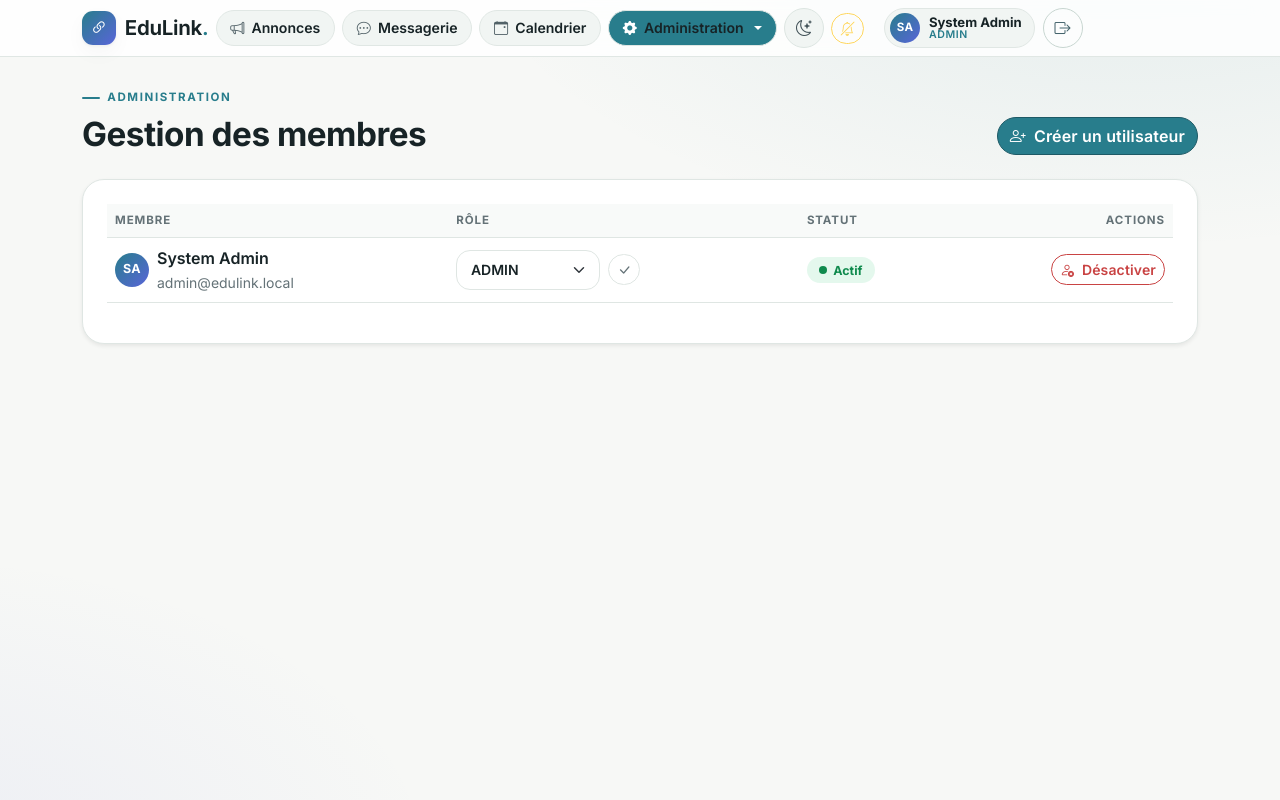
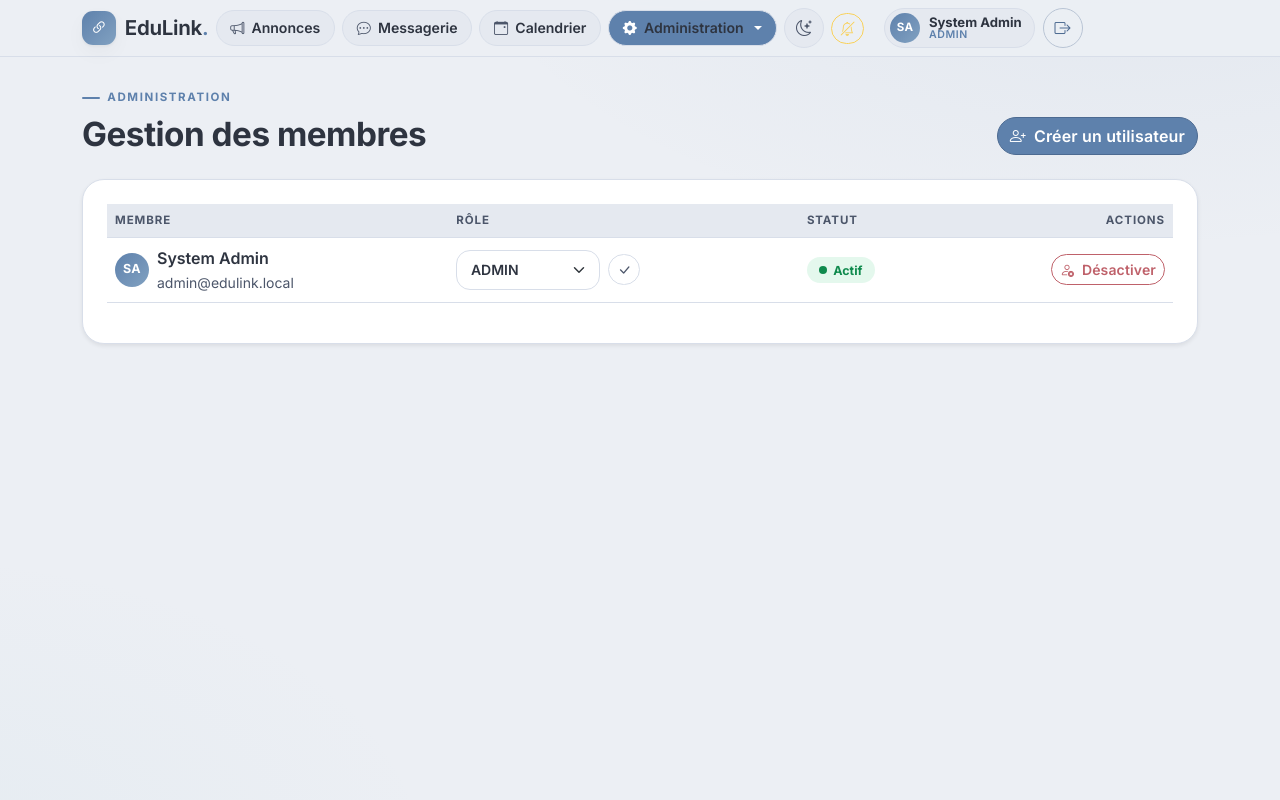
Before and after one commit to JneiraS/EduLink, a Flask app: page /admin/members in a window 1280 px wide. Run offline with Flask 3, Linux system fonts and the light colour scheme; a user stored in the database is signed in; some libraries are stand-ins or nearby versions.

Commit message:
Update color palette for light and dark themes
Adjust many CSS variables to a new palette (brand, accent, semantic
colors, atmosphere) for both light and dark modes. Also refine
nav/button
hover colors and tweak a background color-mix ratio for subtle contrast.

```diff
--- a/app/interfaces/web/static/css/app.css
+++ b/app/interfaces/web/static/css/app.css
@@ -22,17 +22,17 @@
           CORE — LIGHT
           ========================================================= */
 
-    --bg-1: #f7f8f6;
-    --bg-2: #eef1ee;
+    --bg-1: #eceff4;
+    --bg-2: #e5e9f0;
 
     --surface: #ffffff;
-    --surface-muted: #f8faf9;
-    --surface-strong: #edf2f0;
-
-    --text: #172326;
-    --text-soft: #647277;
-
-    --line: #dfe6e3;
+    --surface-muted: #e5e9f0;
+    --surface-strong: #d8dee9;
+
+    --text: #2e3440;
+    --text-soft: #4c566a;
+
+    --line: #d8dee9;
 
     --bs-heading-color: var(--text);
 
@@ -41,38 +41,38 @@
           ========================================================= */
 
     /* Main identity */
-    --brand: #287d8c;
-    --brand-light: #58b4c0;
-    --brand-strong: #1d5965;
-    --brand-soft: #e6f3f4;
+    --brand: #5e81ac;
+    --brand-light: #81a1c1;
+    --brand-strong: #4c6a91;
+    --brand-soft: #e5e9f0;
 
     /* Secondary accent */
-    --accent: #5965d8;
-    --accent-strong: #454fb7;
-    --accent-soft: #eef0ff;
+    --accent: #b48ead;
+    --accent-strong: #986f91;
+    --accent-soft: #f0e8ef;
 
     /* =========================================================
           SEMANTIC
           ========================================================= */
 
-    --ok: #18865b;
-    --ok-soft: #e8f6ef;
-
-    --warn: #a86f18;
-    --warn-soft: #fff5df;
-
-    --danger: #c94343;
-    --danger-soft: #fcebea;
-
-    --cyan: #16829a;
-    --cyan-soft: #e6f6f8;
+    --ok: #5f8b4c;
+    --ok-soft: #eaf1e6;
+
+    --warn: #a97928;
+    --warn-soft: #f8efd9;
+
+    --danger: #bf616a;
+    --danger-soft: #f6e5e7;
+
+    --cyan: #88c0d0;
+    --cyan-soft: #e5f2f5;
 
     /* =========================================================
           ATMOSPHERE
           ========================================================= */
 
-    --aura-1: rgba(40, 125, 140, 0.1);
-    --aura-2: rgba(89, 101, 216, 0.07);
+    --aura-1: rgba(94, 129, 172, 0.08);
+    --aura-2: rgba(136, 192, 208, 0.07);
 
     /* =========================================================
           SHADOWS
@@ -93,22 +93,22 @@
           NAVIGATION
           ========================================================= */
 
-    --nav-bg: rgba(255, 255, 255, 0.84);
-    --nav-border: #e0e7e4;
-
-    --nav-link: #526268;
-    --nav-link-hover-bg: #edf3f1;
-
-    --nav-brand: #172326;
-
-    --nav-btn-bg: #f1f5f3;
-    --nav-btn-border: #dce5e1;
-    --nav-btn-color: #425258;
-    --nav-btn-hover-bg: #e7eeeb;
-
-    --nav-outline-border: #c7d5d0;
-    --nav-outline-color: #42616a;
-    --nav-outline-hover-bg: #edf3f1;
+    --nav-bg: rgba(236, 239, 244, 0.96);
+    --nav-border: #d8dee9;
+
+    --nav-link: #4c566a;
+    --nav-link-hover-bg: #e5e9f0;
+
+    --nav-brand: #2e3440;
+
+    --nav-btn-bg: #e5e9f0;
+    --nav-btn-border: #d8dee9;
+    --nav-btn-color: #4c566a;
+    --nav-btn-hover-bg: #d8dee9;
+
+    --nav-outline-border: #b8c4d4;
+    --nav-outline-color: #4c6a91;
+    --nav-outline-hover-bg: #e5e9f0;
 
     /* =========================================================
           ICON
@@ -123,17 +123,17 @@
     --input-bg: #ffffff;
     --input-bg-focus: #ffffff;
 
-    --placeholder: #8a979b;
+    --placeholder: #7b8497;
 
     --check-bg: #ffffff;
 
-    --badge-bg: #eef3f1;
-    --badge-border: #dce5e1;
-    --badge-text: #3f4c51;
-
-    --list-hover-bg: #f0f5f3;
-
-    --alert-bg: #f3f6f4;
+    --badge-bg: #e5e9f0;
+    --badge-border: #d8dee9;
+    --badge-text: #4c566a;
+
+    --list-hover-bg: #e5e9f0;
+
+    --alert-bg: #e5e9f0;
 
     /* =========================================================
           LINKS / BUTTONS
@@ -148,12 +148,12 @@
           CHAT
           ========================================================= */
 
-    --bubble-other-bg: #ffffff;
+    --bubble-other-bg: #e5e9f0;
 
     --bubble-mine-bg: var(--brand);
     --bubble-mine-text: #ffffff;
 
-    --avatar-grad: linear-gradient(135deg, #287d8c 0%, #5965d8 100%);
+    --avatar-grad: linear-gradient(135deg, #5e81ac 0%, #81a1c1 100%);
 
     /* =========================================================
           SPACING
```
Also changed, not shown: other parts of app/interfaces/web/static/css/app.css (+73 -68 lines).
